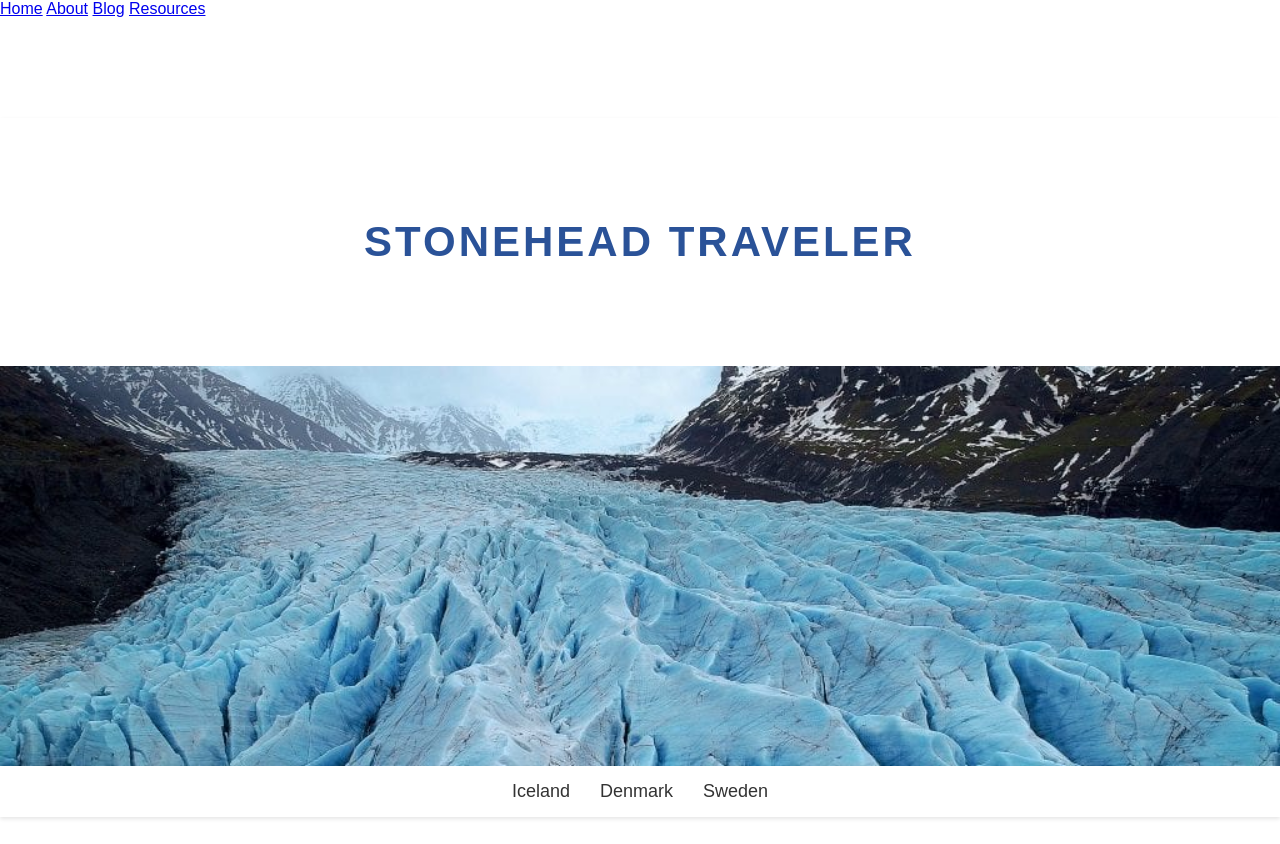
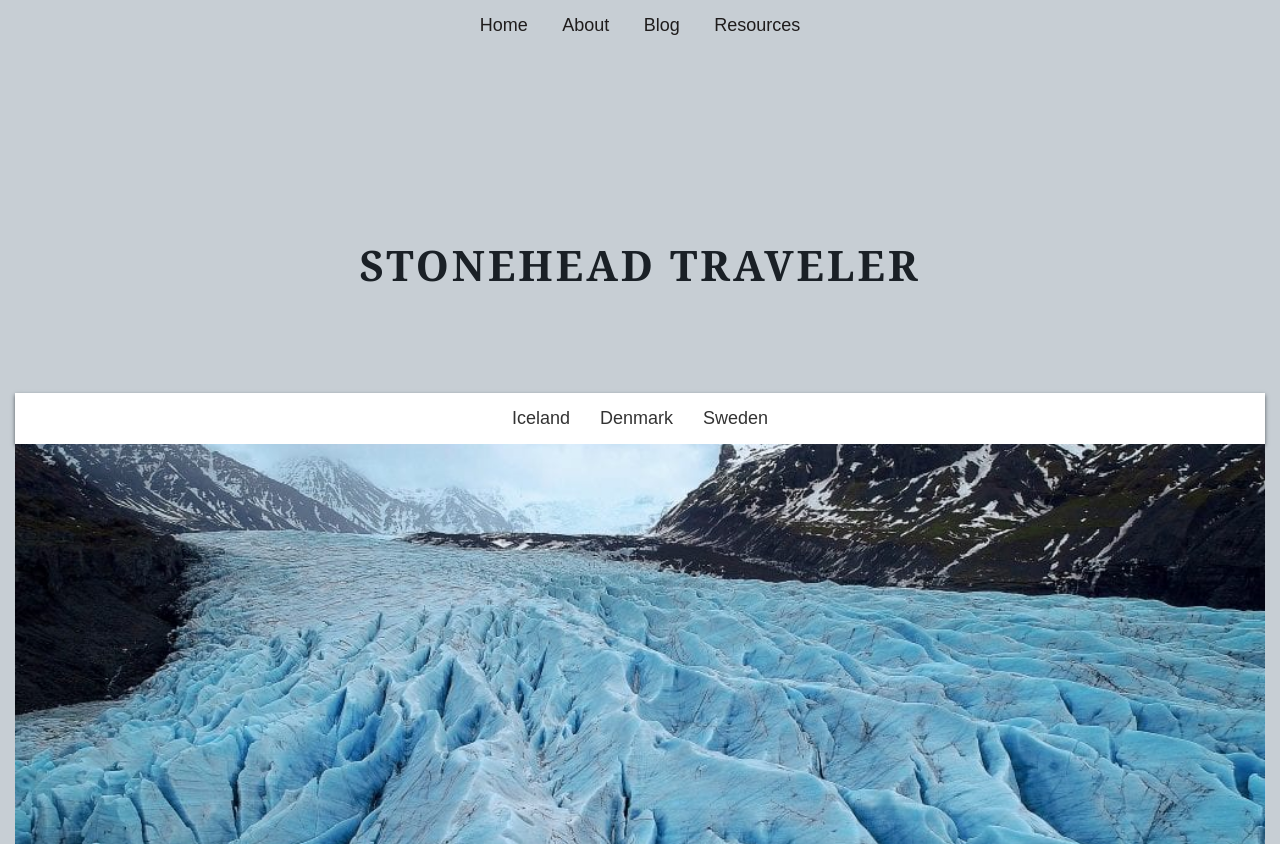
Before and after one commit to cuhlowy/stonehead-traveler, a plain HTML site: page index.html in a window 1280 px wide. Shown: the top 844 px of the page. Drawn offline with Linux system fonts and the light colour scheme.

Commit message:
changing things around

```diff
--- a/index.html
+++ b/index.html
@@ -3,21 +3,27 @@
 
 <head>
 
-  <header>
-    <nav>
-      <a href="index.html">Home</a>
-      <a href="index.html">About</a>
-      <a href="index.html">Blog</a>
-      <a href="index.html">Resources</a>
-
-    </nav>
-  </header>
   <title>Stonehead Traveler</title>
   <style>
       body {
           margin: 0;
           font-family: Arial, sans-serif;
       }
+      .header {
+            background: #c7ced4;
+            padding: 15px;
+            text-align: center;
+        }
+        .header nav a {
+            color: rgb(31, 28, 28);
+            text-decoration: none;
+            margin: 15px;
+            font-size: 18px;
+        }
+        .header nav a:hover {
+            text-decoration: underline;
+        }
+
       .parallax {
           height: 400px;
           background-size: cover;
@@ -31,19 +37,19 @@
           text-align: center;
           padding: 50px;
       }
-      .header {
+      .locations {
             background: #fff;
-            box-shadow: 0 2px 4px rgba(0,0,0,0.1);
+            box-shadow: 0 2px 4px #51585e;
             position: center;
             top: 0;
-            z-index: 1000;
+
         }
-        .header nav {
+        .locations nav {
             display: flex;
             justify-content: center;
             padding: 15px;
         }
-        .header nav a {
+        .locations nav a {
             color: #333;
             text-decoration: none;
             margin: 0 15px;
@@ -51,21 +57,38 @@
             position: relative;
         }
         .logo {
-            font-family: 'Arial', serif;
+            font-family: Georgia, 'Times New Roman', Times, serif;
             font-size: 42px;
             font-weight: bold;
             text-transform: uppercase;
             letter-spacing: 3px;
-            color: #2a5298;
+            color: #1a2026;
             text-align: center;
             margin-top: 100px;
-            box-shadow: 0 2px 4px rgba(0,0,0,0.1);
             padding: 100px;
         }
   </style>
 </head>
 <body>
+  <div class="header">
+    <nav>
+        <a href="home.html">Home</a>
+        <a href="about.html">About</a>
+        <a href="blog.html">Blog</a>
+        <a href="resources.html">Resources</a>
+    </nav>
   <div class="logo">Stonehead Traveler</div>
+
+  <div class="locations">
+    <nav>
+        <a href="#iceland">Iceland</a>
+        <a href="#denmark">Denmark</a>
+        <a href="#sweden">Sweden</a>
+    </nav>
+  </div>
+
+
+
   <div class="parallax bg1"></div>
 </body>
 
@@ -73,19 +96,6 @@
 </head>
 
 <body>
-
-  <!-- Place your site's HTML here -->
-  <script src="js/main.js"></script>
-</body>
-
-<div class="header">
-  <nav>
-      <a href="#iceland">Iceland</a>
-      <a href="#denmark">Denmark</a>
-      <a href="#sweden">Sweden</a>
-  </nav>
-</div>
-
   <div class="text" id="iceland">
     <h2>Iceland</h2>
     <p>Explore the land of fire and ice.</p>
@@ -98,5 +108,9 @@
     <h2>Sweden</h2>
     <p>Experience the charm of Sweden.</p>
   </div>
+  <!-- Place your site's HTML here -->
+  <script src="js/main.js"></script>
+</body>
+
 
 </html>
```
Also changed, not shown: about.html (added), blog.html (added), home.html (added), resources.html (added). Lines whose indentation alone changed are shown as unchanged.
